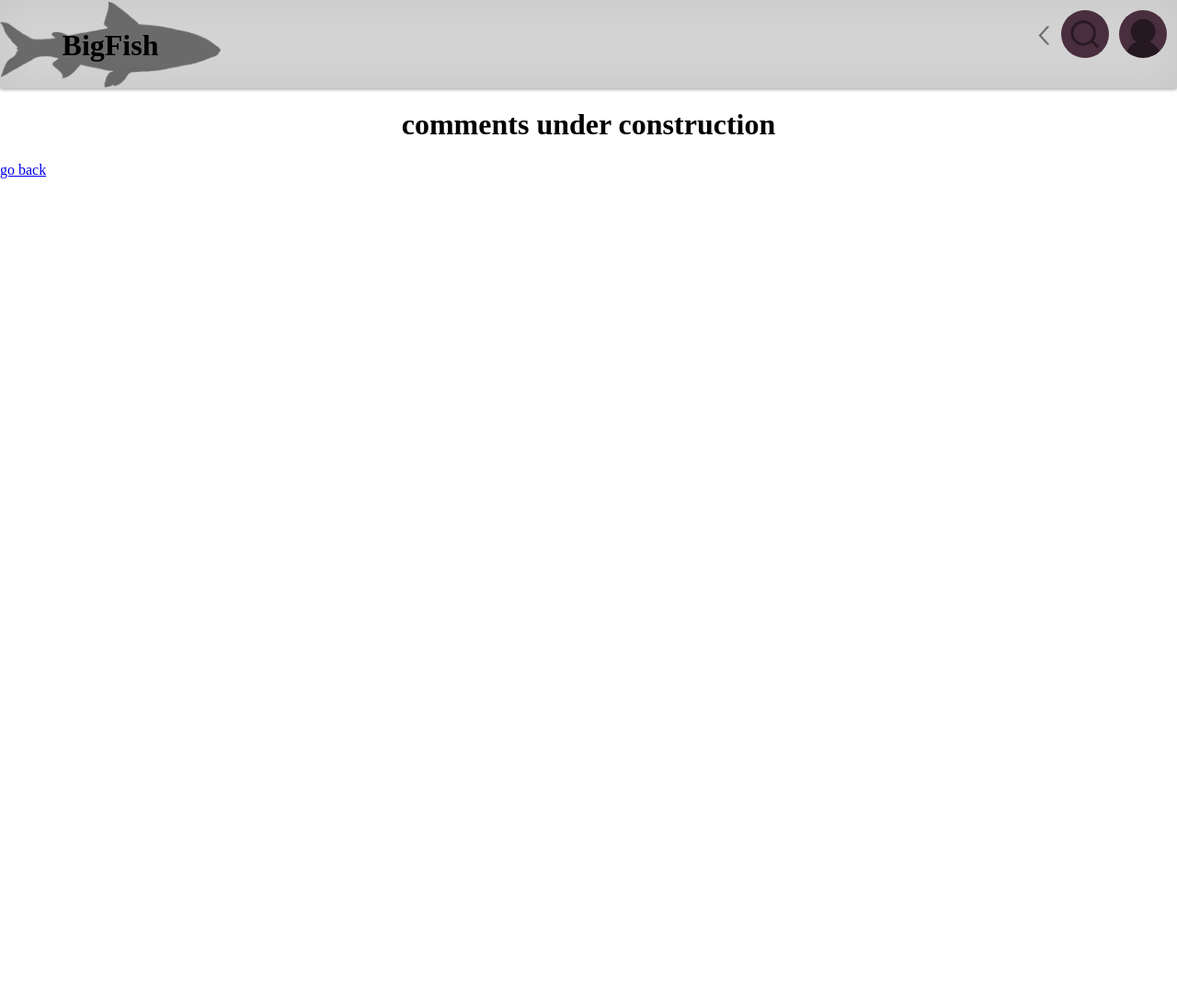
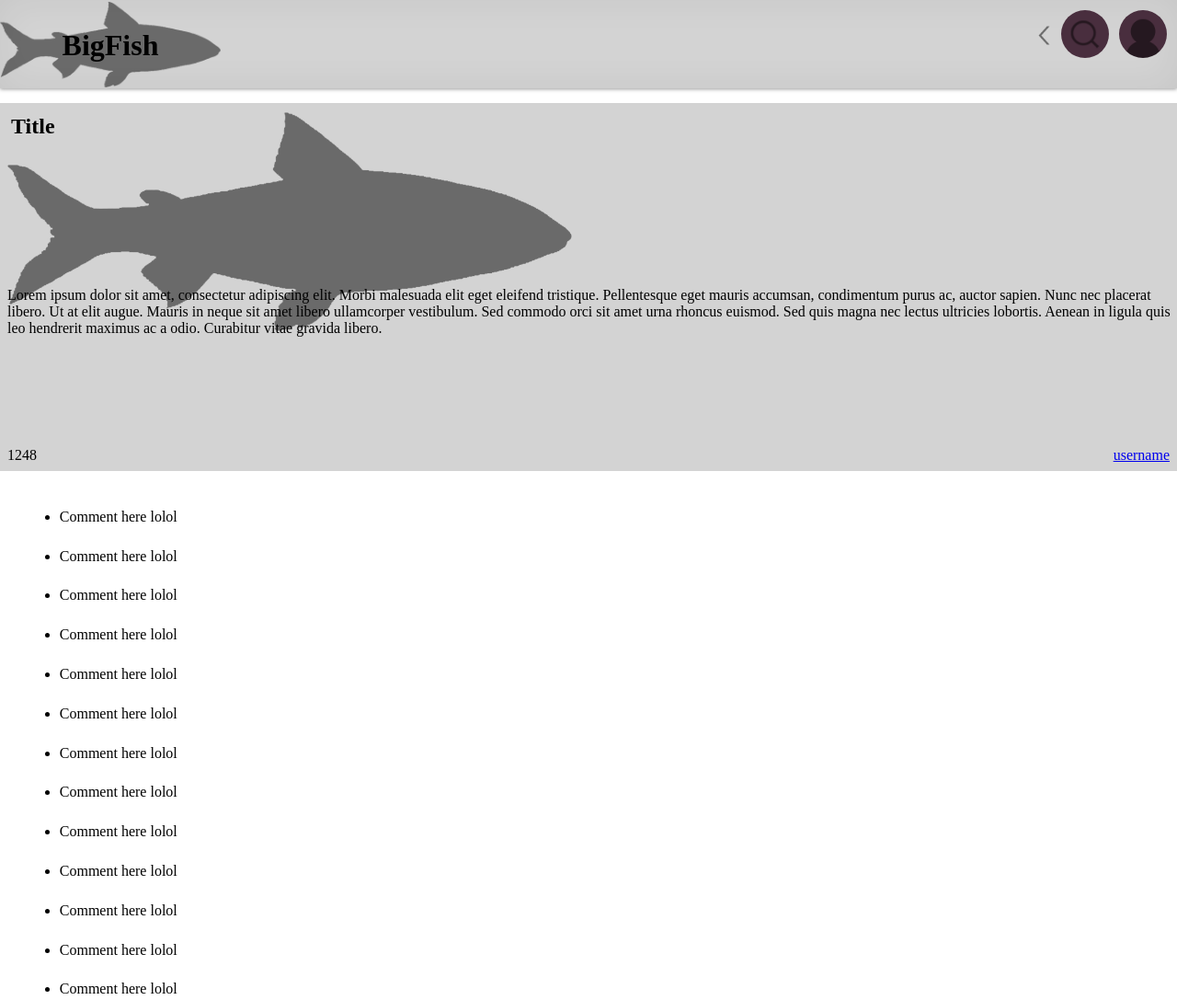
Before and after one commit to matiaselm/bigFish, a website: page html/comments.html in a window 1280 px wide. Shown: the top 1087 px of the page at 92% size. Before the commit the page ends 800 px from the top, so only its background shows below. Drawn offline with Linux system fonts and the light colour scheme.

Commit message:
started commentpage

```diff
--- a/css/styleCards.css
+++ b/css/styleCards.css
@@ -90,7 +90,7 @@ Below styles for smallCards
     top: 0;
     margin: 1ch;
     overflow: hidden;
-    text-overflow:ellipsis
+    text-overflow:ellipsis;
 }
 
 .username {
--- /dev/null
+++ b/css/styleComments.css
@@ -0,0 +1,55 @@
+#commentPage{
+    overflow-y: scroll;
+    overflow-x: hidden;
+}
+
+#commentList{
+    position: absolute;
+    top: 64ch;
+    width: 100%;
+}
+
+#mainPost{
+    position: absolute;
+    top: 14ch;
+    width: 100%;
+    height: 50ch;
+    background-color: var(--main-col1);
+    padding: 1ch;
+}
+
+.postImg{
+    max-width: 100%;
+    max-height: 30ch;
+}
+
+.postTitle{
+    position: absolute;
+    display: inline-block;
+    top: 1ch;
+    left: 1ch;
+    margin: 0;
+}
+
+.postUsername{
+    position: absolute;
+    display: inline-block;
+    right: 1ch;
+    bottom: 1ch;
+    margin: 0;
+}
+
+.mainText{
+    position: absolute;
+    overflow: scroll;
+    text-overflow:ellipsis;
+    top: 23ch;
+    max-height: 20ch;
+}
+
+.postVotes{
+    position: absolute;
+    bottom: 1ch;
+    left: 1ch;
+    margin: 0;
+}
--- a/css/styleMain.css
+++ b/css/styleMain.css
@@ -17,7 +17,7 @@
     --text-bread-size: 2ch;
 
     --card-main-size: 7ch;
-    --card-open-size: 70ch;
+    --card-open-size: 50ch;
 
     --tran-speed: 0.4s;
 
--- a/html/comments.html
+++ b/html/comments.html
@@ -5,8 +5,7 @@
     <title>Post-title/Comments</title>
     <link rel="stylesheet" type="text/css" href="../css/styleMain.css">
     <link rel="stylesheet" type="text/css" href="../css/styleNavBar.css">
-    <link rel="stylesheet" type="text/css" href="../css/styleCards.css">
-    <link rel="stylesheet" type="text/css" href="../css/styleSubmit.css">
+    <link rel="stylesheet" type="text/css" href="../css/styleComments.css">
 </head>
 <body>
 <div id="header">
@@ -45,10 +44,19 @@
             </div>
         </div>
     </div>
+
 </div>
+<div  id="commentPage">
+    <div id="mainPost">
 
-    <h1>comments under construction</h1>
-    <a href="../index.html">go back</a>
-<script src="../js/navbarScript.js"></script>
+    </div>
+
+    <ul id="commentList">
+
+    </ul>
+
+    <script src="../js/navbarScript.js"></script>
+    <script src="../js/commentScript.js"></script>
+</div>
 </body>
 </html>
--- a/js/cardScript.js
+++ b/js/cardScript.js
@@ -29,6 +29,7 @@ let cardsOpen = false;
 let cardId;
 let btnId;
 let postList= [];
+
 
 const createElement=(id, name, desc, filename, creator, likes, dislikes)=> {
     const imagePost = {
--- /dev/null
+++ b/js/commentScript.js
@@ -0,0 +1,33 @@
+'use strict';
+
+const postField = document.getElementById('mainPost');
+const commentList = document.getElementById('commentList');
+
+/*use this when db connection is ready
+const mainPost = (i) => {
+    //console.log('filename: ' + postList[i].filename);
+    return `<div class="postCard" id=${postList[i].id}>
+                <img src="uploads/${postList[i].filename}" alt="" class="postImg">
+                <p class="postTitle">${postList[i].name}</p>
+                <a href="html/userpage.html" class="postUsername">${postList[i].creator}</a>
+                <p class="mainText">${postList[i].desc}</p>
+                <p class="postVotes">${postList[i].id}</p>
+            </div>`;
+};*/
+
+const mainPost = (i) => {
+    //console.log('filename: ' + postList[i].filename);
+    return `<div class="postCard" id=card>
+                <img src="../img/siika_xlarge.png" alt="placeholder" class="postImg">
+                <h2 class="postTitle">Title</h2>
+                <a href="userpage.html" class="postUsername">username</a>
+                <p class="mainText">Lorem ipsum dolor sit amet, consectetur adipiscing elit. Morbi malesuada elit eget eleifend tristique. Pellentesque eget mauris accumsan, condimentum purus ac, auctor sapien. Nunc nec placerat libero. Ut at elit augue. Mauris in neque sit amet libero ullamcorper vestibulum. Sed commodo orci sit amet urna rhoncus euismod. Sed quis magna nec lectus ultricies lobortis. Aenean in ligula quis leo hendrerit maximus ac a odio. Curabitur vitae gravida libero. </p>
+                <p class="postVotes">1248</p>
+            </div>`;
+};
+
+for (let i = 0; i<25; i++){
+    commentList.innerHTML+=`<li id=${i} class="comment">Comment here lolol</li>`;
+}
+
+postField.innerHTML=(mainPost());
```
Also changed, not shown: index.html (+2 -1 lines).
